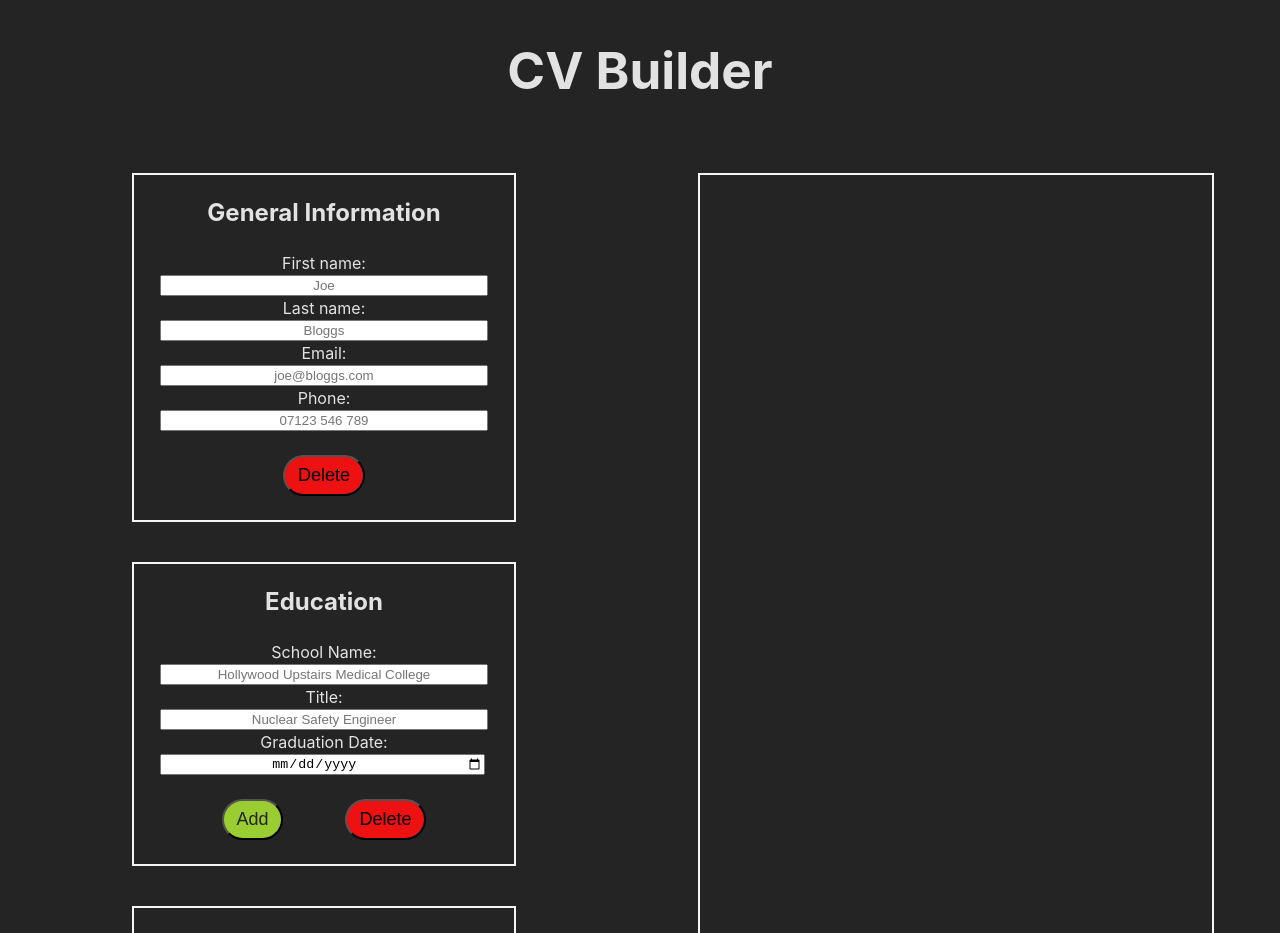
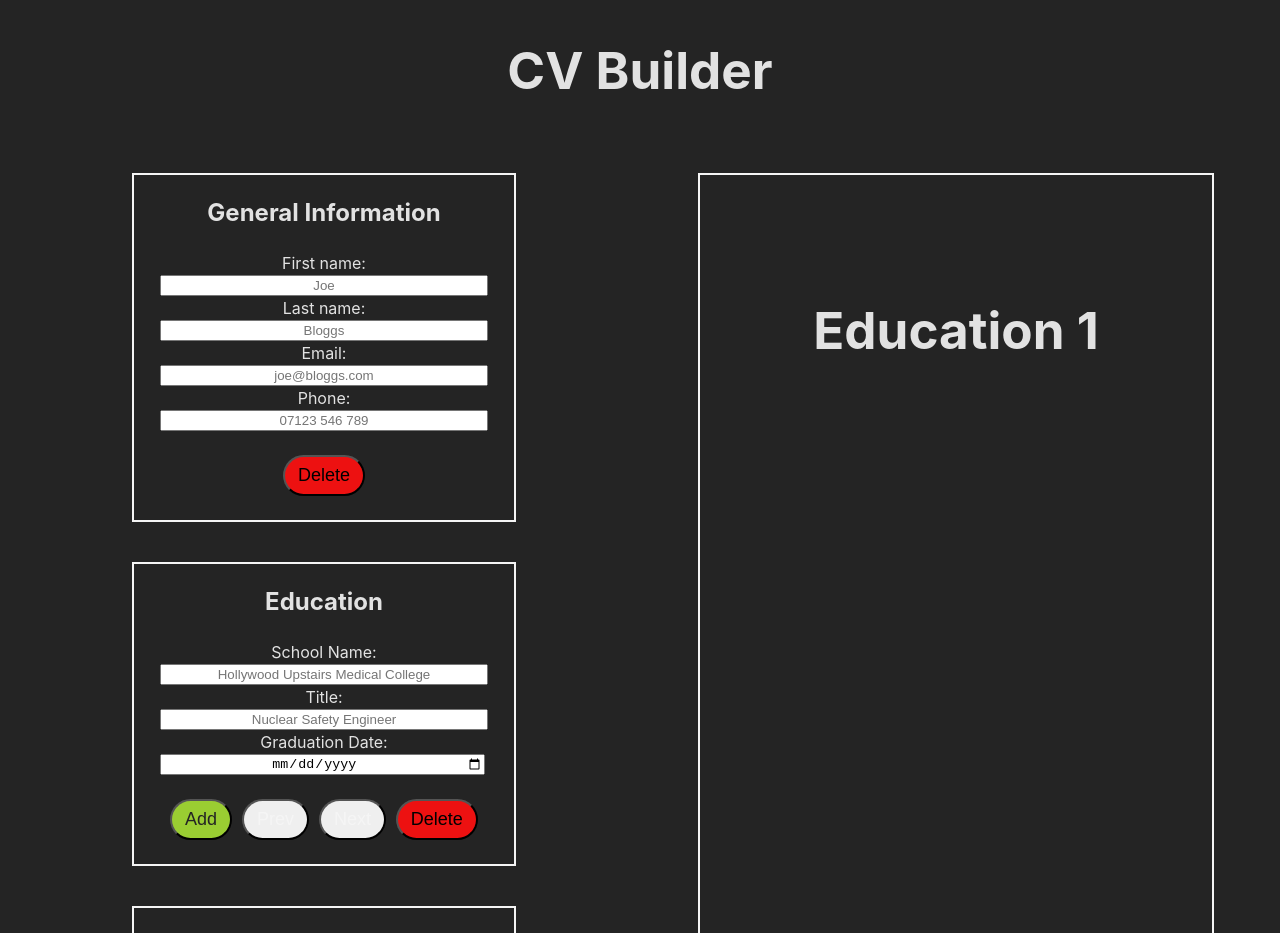
Before and after one commit to jonorl/cv-application, a React (Vite) app: page / in a window 1280 px wide. Shown: the top 933 px of the page. Built offline with nearby package versions, Linux system fonts and the light colour scheme.

Commit message:
Feat: Adding multiple education entries is now starting to work.

```diff
--- a/src/components/App.jsx
+++ b/src/components/App.jsx
@@ -6,6 +6,8 @@ import Experience from './Experience'
 import Preview from './Preview'
 
 function App() {
+
+  // Default states for all input fields
 
   const [generalInfo, setGeneralInfo] = useState({
     fname: "",
@@ -20,6 +22,9 @@ function App() {
     date: "",
   });
 
+  const [currentEducationIndex, setCurrentEducationIndex] = useState(0);
+  const [educationEntries, setEducationEntries] = useState([]);
+
   const [experienceInfo, setExperienceInfo] = useState({
     company: "",
     position: "",
@@ -28,14 +33,75 @@ function App() {
     dateTo: "",
   });
 
+  // Education
+
+  const handleInputChangeEducation = (field, value) => {
+    setEducationInfo({ ...educationInfo, [field]: value });
+  };
+
+  const addEducationEntry = () => {
+    setEducationEntries([...educationEntries, educationInfo]);
+    setCurrentEducationIndex(educationEntries.length);
+    setEducationInfo({ school: "", title: "", date: "" });
+    nextEducation();
+  };
+
+  const currentEducation = educationEntries[currentEducationIndex] || {};
+
+  const nextEducation = () => {
+    if (currentEducationIndex < educationEntries.length - 1) {
+      setCurrentEducationIndex(currentEducationIndex + 1);
+    }
+  };
+
+  const prevEducation = () => {
+    if (currentEducationIndex > 0) {
+      setCurrentEducationIndex(currentEducationIndex - 1);
+    }
+  };
+
+
+  const educationFields = (
+    <>
+      <h2>Education</h2>
+
+      <label htmlFor="schoolName">School Name:</label>
+      <input
+        type="text"
+        value={educationInfo.school}
+        placeholder="Hollywood Upstairs Medical College"
+        onChange={(event) => handleInputChangeEducation("school", event.target.value)}
+      />
+
+      <label htmlFor="title">Title:</label>
+      <input
+        type="text"
+        value={educationInfo.title}
+        placeholder="Nuclear Safety Engineer"
+        onChange={(event) => handleInputChangeEducation("title", event.target.value)}
+      />
+
+      <label htmlFor="date">Graduation Date:</label>
+      <input
+        type="date"
+        value={educationInfo.date}
+        onChange={(event) => handleInputChangeEducation("date", event.target.value)}
+      />
+    </>
+  )
+
+  // Render
+
   return (
     <>
       <h1>CV Builder</h1>
       <General generalInfo={generalInfo} setGeneralInfo={setGeneralInfo} />
-      <Education educationInfo={educationInfo} setEducationInfo={setEducationInfo} />
+      <Education educationInfo={educationInfo} setEducationInfo={setEducationInfo} educationFields={educationFields} educationEntries={educationEntries} nextEducation={nextEducation} prevEducation={prevEducation} addEducationEntry={addEducationEntry} />
       <Experience experienceInfo={experienceInfo} setExperienceInfo={setExperienceInfo} />
       <Preview generalInfo={generalInfo} setGeneralInfo={setGeneralInfo}
-        educationInfo={educationInfo} setEducationInfo={setEducationInfo}
+        educationInfo={educationInfo} setEducationInfo={setEducationInfo} currentEducation={currentEducation}
+        currentEducationIndex={currentEducationIndex}
+        educationEntries={educationEntries}
         experienceInfo={experienceInfo} setExperienceInfo={setExperienceInfo} />
     </>
   )
--- a/src/components/Education.jsx
+++ b/src/components/Education.jsx
@@ -1,15 +1,6 @@
-export default function Education({ educationInfo, setEducationInfo }) {
+import App from "./App";
 
-  const handleInputChange = (field, value) => {
-    setEducationInfo(prev => ({
-      ...prev,
-      [field]: value
-    }));
-  };
-
-  const handleAdd = () => {
-    // something
-  };
+export default function Education({ educationInfo, setEducationInfo, educationFields, educationEntries, prevEducation, nextEducation, addEducationEntry }) {
 
   const handleDelete = (school, title, date) => {
     setEducationInfo(prev => ({
@@ -20,34 +11,7 @@ export default function Education({ educationInfo, setEducationInfo }) {
     }));
   };
 
-  const educationFields = (
-    <>
-      <h2>Education</h2>
 
-      <label htmlFor="schoolName">School Name:</label>
-      <input
-        type="text"
-        value={educationInfo.school}
-        placeholder="Hollywood Upstairs Medical College"
-        onChange={(event) => handleInputChange("school", event.target.value)}
-      />
-
-      <label htmlFor="title">Title:</label>
-      <input
-        type="text"
-        value={educationInfo.title}
-        placeholder="Nuclear Safety Engineer"
-        onChange={(event) => handleInputChange("title", event.target.value)}
-      />
-
-      <label htmlFor="date">Graduation Date:</label>
-      <input
-        type="date"
-        value={educationInfo.date}
-        onChange={(event) => handleInputChange("date", event.target.value)}
-      />
-    </>
-  )
 
   return (
     <div className="education">
@@ -55,7 +19,9 @@ export default function Education({ educationInfo, setEducationInfo }) {
       {educationFields}
 
       <div className="button-container">
-        <button className="add-education" onClick={() => handleAdd()}>Add</button>
+        <button className="add-education" onClick={() => addEducationEntry()}>Add</button>
+        <button className="prev-education"onClick={prevEducation}>Prev</button>
+        <button className="next-education"onClick={nextEducation}>Next</button>
         <button className="delete-education" onClick={() => handleDelete('school', 'title', 'date')}>Delete</button>
       </div>
 
--- a/src/components/Preview.jsx
+++ b/src/components/Preview.jsx
@@ -1,6 +1,6 @@
 import { useState } from 'react'
 
-export default function Preview({ generalInfo, educationInfo, experienceInfo }) {
+export default function Preview({ generalInfo, educationInfo, educationEntries, currentEducationIndex, currentEducation, experienceInfo, }) {
 
     const [isSubmitted, setSubmitted] = useState(false);
 
@@ -12,6 +12,40 @@ export default function Preview({ generalInfo, educationInfo, experienceInfo })
         setSubmitted(true)
     }
 
+    function renderOtherEducation() {
+        return educationEntries.map((entry, index) => (
+            <div key={index}>
+                <h1>Education {index + 1}</h1>
+                <h1>{entry.school}</h1>
+                <h2>{entry.title}</h2>
+                <h2>{entry.date}</h2>
+                <br />
+            </div>
+        ));
+    }
+
+        const previewDivEducation = (
+            <>
+                {renderOtherEducation()}
+
+                <h1>Education {educationEntries.length + 1}</h1>
+                <h1>{educationInfo.school}</h1>
+                <h2>{educationInfo.title}</h2>
+                <h2>{educationInfo.date}</h2>
+                <br />
+            </>
+        )
+
+        const previewDivExperience = (
+            <>
+                <h1>{experienceInfo.company}</h1>
+                <h2>{experienceInfo.position}</h2>
+                <h2>{experienceInfo.responsibilities}</h2>
+                <h2>{experienceInfo.dateFrom}</h2>
+                <h2>{experienceInfo.dateTo}</h2>
+            </>
+        )
+
         return <div className="preview-container">
 
             <div className="preview">
@@ -19,15 +53,8 @@ export default function Preview({ generalInfo, educationInfo, experienceInfo })
                 <h2>{generalInfo.email}</h2>
                 <h2>{generalInfo.phone}</h2>
                 <br />
-            <h1>{educationInfo.school}</h1>
-            <h2>{educationInfo.title}</h2>
-            <h2>{educationInfo.date}</h2>
-            <br />
-            <h1>{experienceInfo.company}</h1>
-            <h2>{experienceInfo.position}</h2>
-            <h2>{experienceInfo.responsibilities}</h2>
-            <h2>{experienceInfo.dateFrom}</h2>
-            <h2>{experienceInfo.dateTo}</h2>
+                {previewDivEducation}
+                {previewDivExperience}
             </div>
 
             <button className="submit" onClick={() => handleSubmit()}>Submit</button>
--- a/src/styles/index.css
+++ b/src/styles/index.css
@@ -135,6 +135,19 @@ input {
   margin-bottom: 3vh;
 }
 
+[class^="prev-"],[class^="next-"]  {
+  font-size: 18px;
+  padding: 1vh 1vw;
+  border-radius: 25px;
+  display: flex;
+  background-color: 242424;
+  color: whitesmoke;
+  width: fit-content;
+  justify-self: center;
+  margin-top: 3vh;
+  margin-bottom: 3vh;
+}
+
 .button-container{
   display: flex;
   justify-content: space-evenly;
```
Lines whose indentation alone changed are shown as unchanged.
